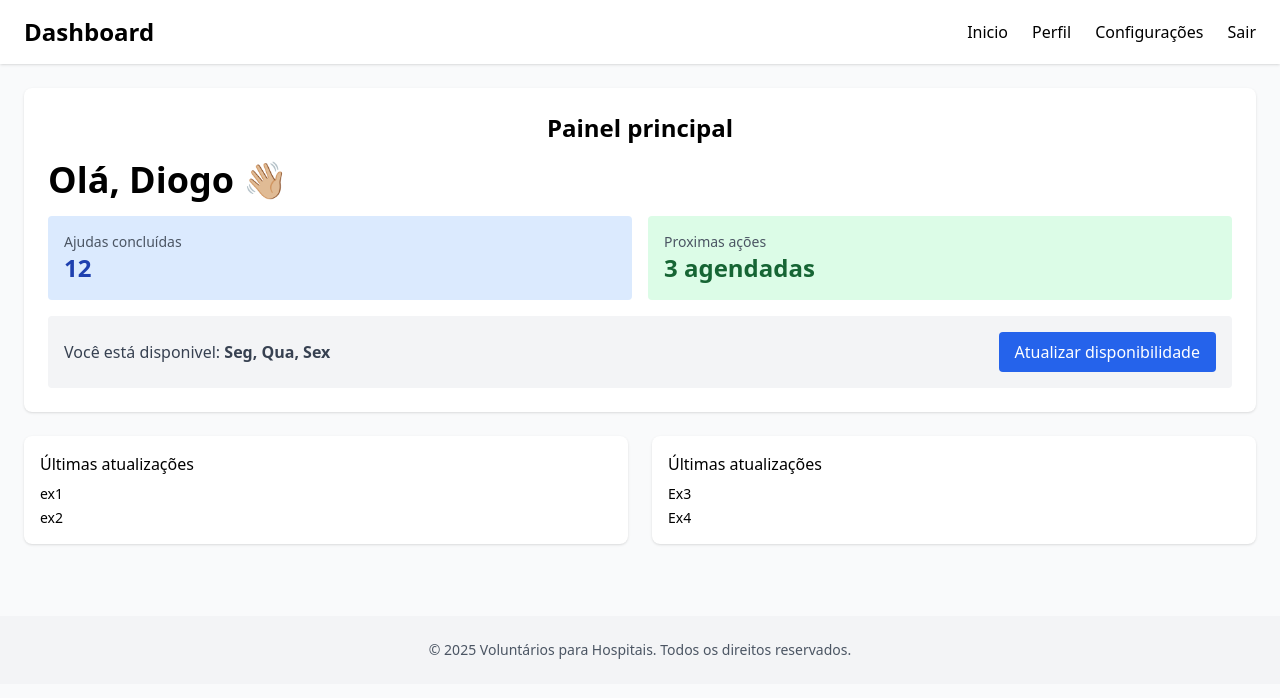
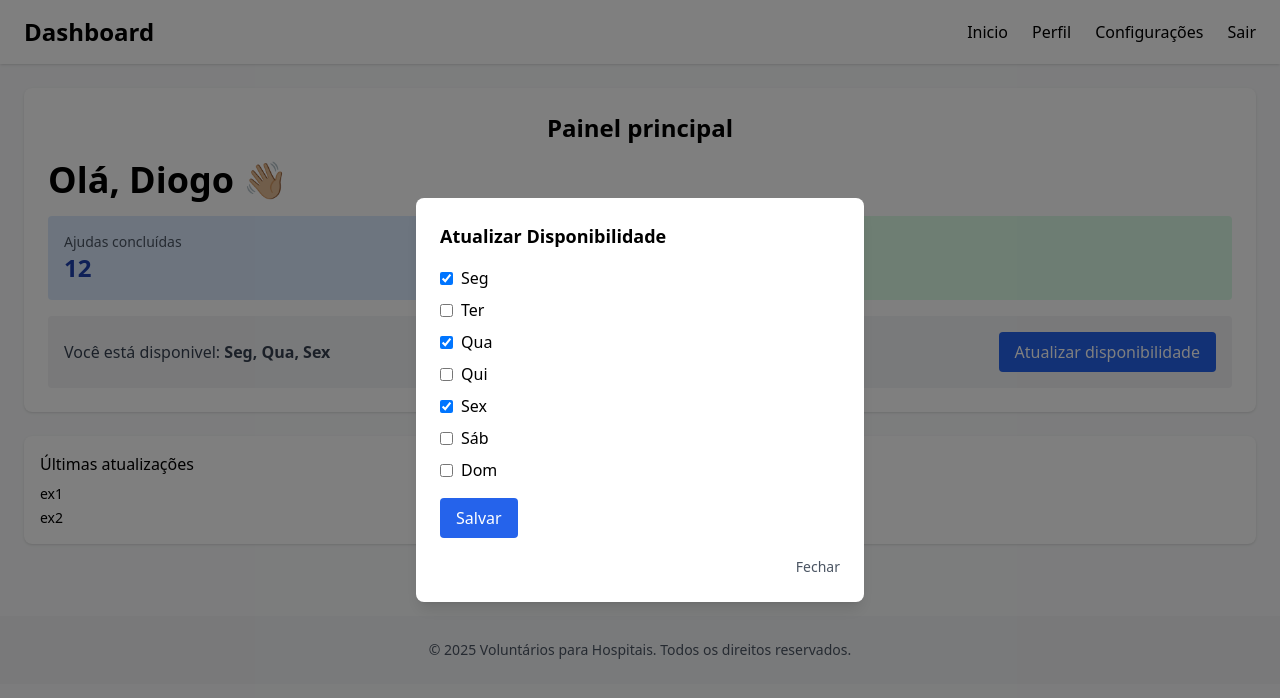
Before and after one commit to diogo-lima-flooxai/diogo-lima-flooxai-HospitalVolunteers-frontend, a React (Create React App) app: page /dashboardV in a window 1280 px wide. Both pictures are taken after a click on the button "Atualizar disponibilidade". Shown: the top 698 px of the page. Built offline with nearby package versions, Linux system fonts and the light colour scheme.

Commit message:
feat: add function to update availability button to select available days

```diff
--- a/src/Pages/VolunteerDashboard.jsx
+++ b/src/Pages/VolunteerDashboard.jsx
@@ -2,13 +2,54 @@ import React, { useState } from "react";
 import { Link } from "react-router-dom";
 import Footer from "../Components/Footer/Footer";
 
+const Modal = ({ isOpen, onClose, children }) => {
+  if (!isOpen) return null;
+
+  return (
+    <div className="fixed inset-0 z-50 flex items-center justify-center bg-black bg-opacity-50">
+      <div className="bg-white p-6 rounded-lg shadow-lg w-full max-w-md">
+        {children}
+        <div className="text-right mt-4">
+          <button
+            onClick={onClose}
+            className="text-sm text-gray-600 hover:text-gray-900"
+          >
+            Fechar
+          </button>
+        </div>
+      </div>
+    </div>
+  );
+};
+
 const VolunteerDashboard = () => {
-  const [userData] = useState({
+  const [userData, setUserData] = useState({
     nome: "Diogo",
     ajudasConcluidas: 12,
     proximasAcoes: 3,
     disponibilidade: ["Seg", "Qua", "Sex"],
   });
+
+  const [isModalOpen, setIsModalOpen] = useState(false);
+  const [disponibilidadeTemp, setDisponibilidadeTemp] = useState(
+    userData.disponibilidade
+  );
+
+  const diasDaSemana = ["Seg", "Ter", "Qua", "Qui", "Sex", "Sáb", "Dom"];
+
+  const toggleDia = (dia) => {
+    setDisponibilidadeTemp((prev) =>
+      prev.includes(dia) ? prev.filter((d) => d !== dia) : [...prev, dia]
+    );
+  };
+
+  const salvarDisponibilidade = () => {
+    setUserData((prev) => ({
+      ...prev,
+      disponibilidade: disponibilidadeTemp,
+    }));
+    setIsModalOpen(false);
+  };
 
   return (
     <div className="min-h-screen bg-gray-50">
@@ -37,7 +78,9 @@ const VolunteerDashboard = () => {
           <h2 className="text-2xl text-center font-semibold mb-4">
             Painel principal
           </h2>
-          <h2 className="text-4xl font-semibold mb-4">Olá, {userData.nome} 👋🏼 </h2>
+          <h2 className="text-4xl font-semibold mb-4">
+            Olá, {userData.nome} 👋🏼{" "}
+          </h2>
 
           <div className="grid grid-cols-1 sm:grid-cols-2 gap-4 mb-4">
             <div className="bg-blue-100 p-4 rounded">
@@ -59,7 +102,13 @@ const VolunteerDashboard = () => {
               Você está disponivel:{" "}
               <strong>{userData.disponibilidade.join(", ")}</strong>
             </p>
-            <button className="bg-blue-600 text-white px-4 py-2 rounded hover:bg-blue-700 transition">
+            <button
+              onClick={() => {
+                setDisponibilidadeTemp(userData.disponibilidade); //Reset ao abrir
+                setIsModalOpen(true);
+              }}
+              className="bg-blue-600 text-white px-4 py-2 rounded hover:bg-blue-700 transition"
+            >
               Atualizar disponibilidade
             </button>
           </div>
@@ -67,7 +116,7 @@ const VolunteerDashboard = () => {
 
         {/* Atualizações */}
         <div className="grid grid-cols-1 md:grid-cols-2 gap-6">
-          <section className="bg-white p-4 rounded-lg shadow">
+          <section className="bg-white p-4 rounded-lg shadow ">
             <h3 className="font-medium mb-2">Últimas atualizações</h3>
             <ul className="text-sm space-y-1">
               <li>ex1</li>
@@ -77,12 +126,37 @@ const VolunteerDashboard = () => {
           <section className="bg-white p-4 rounded-lg shadow">
             <h3 className="font-medium mb-2">Últimas atualizações</h3>
             <ul className="text-sm space-y-1">
-              <li>Ex3</li>
-              <li>Ex4</li>
+              <li>ex3</li>
+              <li>ex4</li>
             </ul>
           </section>
         </div>
       </main>
+
+      <Modal isOpen={isModalOpen} onClose={() => setIsModalOpen(false)}>
+        <h2 className="text-lg font-semibold mb-4">
+          Atualizar Disponibilidade
+        </h2>
+        <div className="space-y-2">
+          {diasDaSemana.map((dia) => (
+            <label key={dia} className="flex items-center space-x-2">
+              <input
+                type="checkbox"
+                checked={disponibilidadeTemp.includes(dia)}
+                onChange={() => toggleDia(dia)}
+              />
+              <span>{dia}</span>
+            </label>
+          ))}
+        </div>
+        <button
+          onClick={salvarDisponibilidade}
+          className="mt-4 bg-blue-600 text-white px-4 py-2 rounded hover:bg-blue-700"
+        >
+          Salvar
+        </button>
+      </Modal>
+
       <Footer />
     </div>
   );
```
